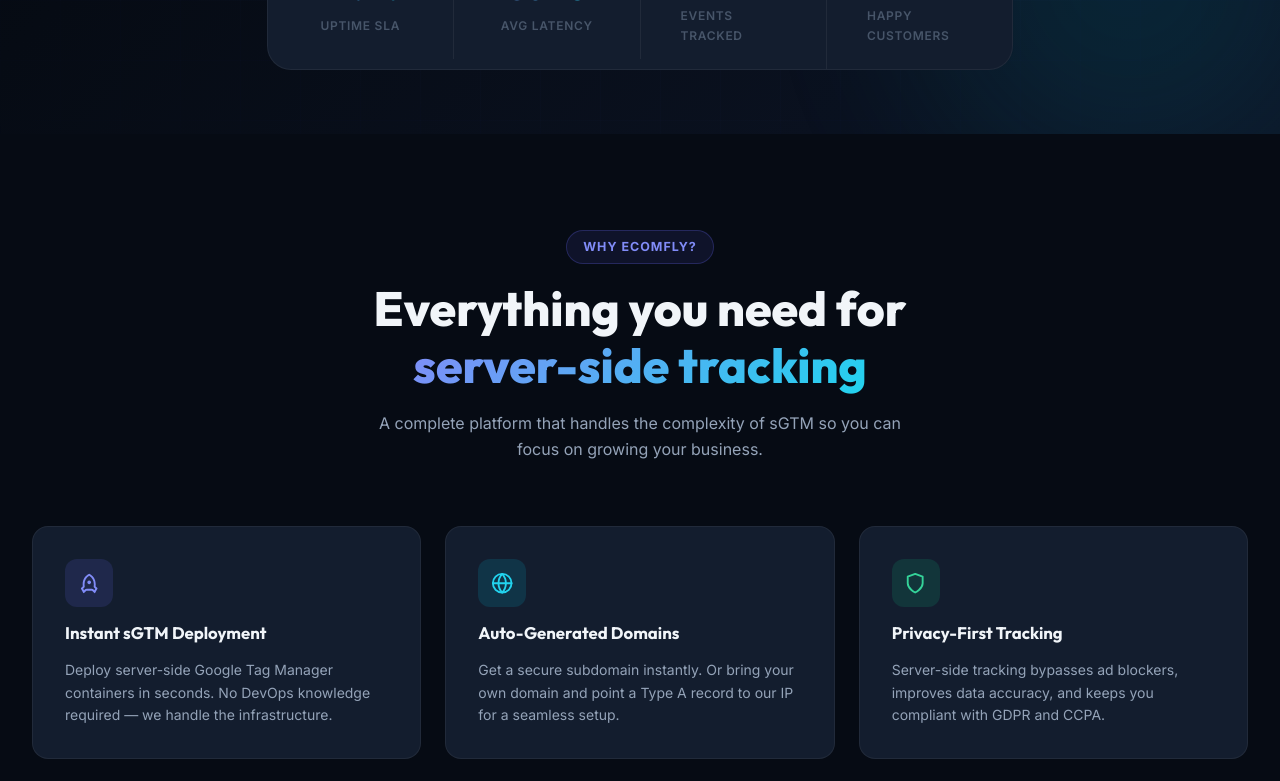
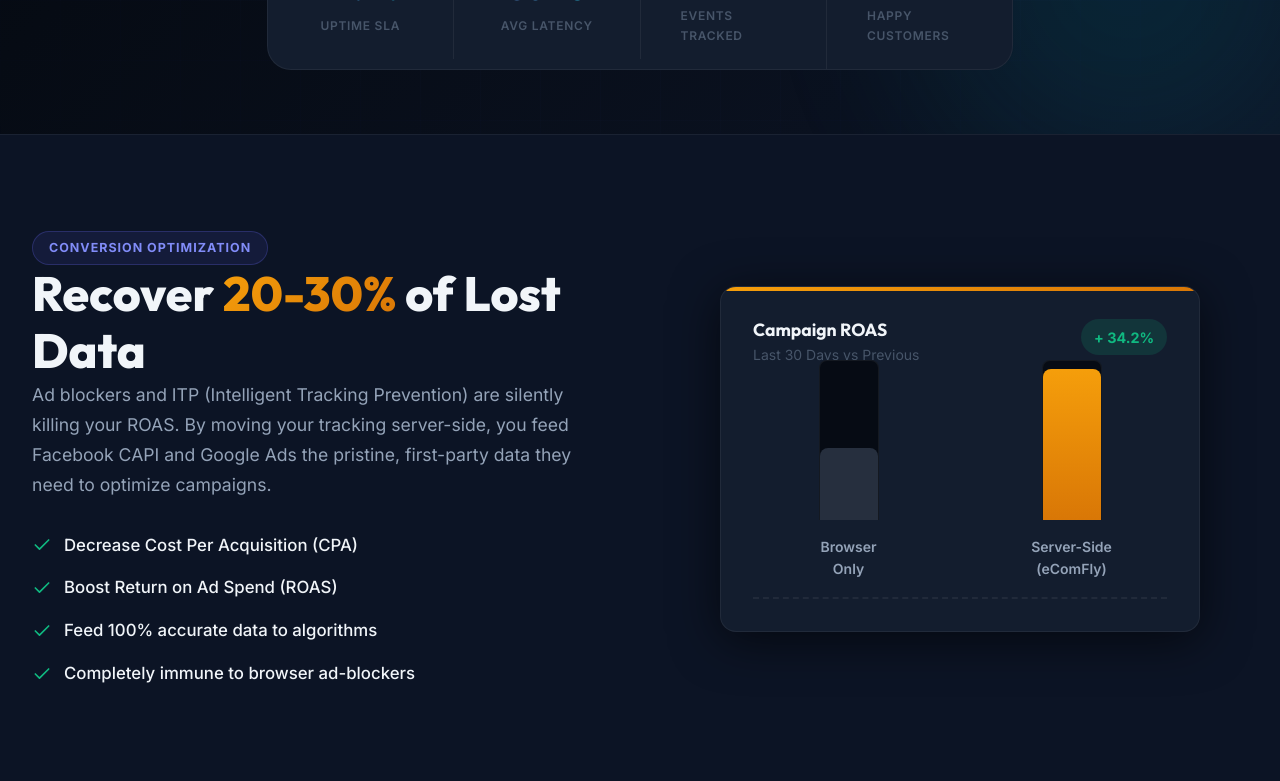
Before and after one commit to ashikwebfix/eComFly, a React (Vite) app in the folder frontend/: page / in a window 1280 px wide. Shown: the part 840-1621 px from the top of the page. Built offline with nearby package versions, Linux system fonts and the light colour scheme.

Commit message:
Add CRO section to homepage

```diff
--- a/frontend/src/pages/HomePage.css
+++ b/frontend/src/pages/HomePage.css
@@ -297,6 +297,185 @@
 .section-inner {
   max-width: 1280px;
   margin: 0 auto;
+}
+
+/* CRO Section */
+.cro-section {
+  background: var(--bg-surface);
+  border-top: 1px solid var(--border);
+  border-bottom: 1px solid var(--border);
+}
+
+.cro-container {
+  display: flex;
+  align-items: center;
+  gap: 4rem;
+}
+
+.cro-content {
+  flex: 1;
+}
+
+.tag-amber {
+  background: rgba(245, 158, 11, 0.1);
+  color: #f59e0b;
+  border-color: rgba(245, 158, 11, 0.2);
+}
+
+.gradient-text-amber {
+  background: linear-gradient(135deg, #f59e0b, #d97706);
+  -webkit-background-clip: text;
+  -webkit-text-fill-color: transparent;
+}
+
+.cro-desc {
+  font-size: 1.1rem;
+  color: var(--text-secondary);
+  line-height: 1.7;
+  margin-bottom: 2rem;
+}
+
+.cro-list {
+  list-style: none;
+  padding: 0;
+  display: flex;
+  flex-direction: column;
+  gap: 1rem;
+}
+
+.cro-list li {
+  display: flex;
+  align-items: center;
+  gap: 0.75rem;
+  font-size: 1.05rem;
+  color: var(--text-primary);
+  font-weight: 500;
+}
+
+.icon-green {
+  color: #10b981;
+  font-size: 1.25rem;
+}
+
+.cro-visual {
+  flex: 1;
+  display: flex;
+  justify-content: center;
+}
+
+.cro-card {
+  background: var(--bg-card);
+  border: 1px solid var(--border);
+  border-radius: var(--radius-lg);
+  padding: 2rem;
+  width: 100%;
+  max-width: 480px;
+  box-shadow: var(--shadow-lg);
+  position: relative;
+  overflow: hidden;
+}
+
+.cro-card::before {
+  content: '';
+  position: absolute;
+  top: 0;
+  left: 0;
+  right: 0;
+  height: 4px;
+  background: linear-gradient(90deg, #f59e0b, #d97706);
+}
+
+.cro-card-header {
+  display: flex;
+  justify-content: space-between;
+  align-items: flex-start;
+  margin-bottom: 2rem;
+}
+
+.cro-card-title {
+  font-size: 1.1rem;
+  font-weight: 700;
+  color: var(--text-primary);
+  margin-bottom: 0.25rem;
+}
+
+.cro-card-subtitle {
+  font-size: 0.875rem;
+  color: var(--text-muted);
+}
+
+.cro-badge {
+  background: rgba(16, 185, 129, 0.15);
+  color: #10b981;
+  padding: 0.4rem 0.8rem;
+  border-radius: 2rem;
+  font-weight: 700;
+  font-size: 0.9rem;
+}
+
+.cro-chart {
+  display: flex;
+  align-items: flex-end;
+  justify-content: space-around;
+  height: 200px;
+  padding-top: 2rem;
+  border-bottom: 2px dashed var(--border);
+  padding-bottom: 1rem;
+  gap: 2rem;
+}
+
+.cro-bar-group {
+  display: flex;
+  flex-direction: column;
+  align-items: center;
+  gap: 1rem;
+  flex: 1;
+}
+
+.cro-bar {
+  width: 60px;
+  height: 160px;
+  background: var(--bg-base);
+  border-radius: 8px 8px 0 0;
+  position: relative;
+  display: flex;
+  align-items: flex-end;
+  border: 1px solid var(--border);
+  border-bottom: none;
+}
+
+.cro-bar-fill {
+  width: 100%;
+  border-radius: 8px 8px 0 0;
+  animation: growUp 1.5s ease-out forwards;
+  transform-origin: bottom;
+}
+
+.cro-bar-old .cro-bar-fill {
+  background: var(--text-muted);
+  opacity: 0.5;
+}
+
+.cro-bar-new .cro-bar-fill {
+  background: linear-gradient(180deg, #f59e0b, #d97706);
+}
+
+.cro-label {
+  font-size: 0.875rem;
+  font-weight: 600;
+  color: var(--text-secondary);
+  text-align: center;
+}
+
+@keyframes growUp {
+  from { transform: scaleY(0); }
+  to { transform: scaleY(1); }
+}
+
+@media (max-width: 992px) {
+  .cro-container {
+    flex-direction: column;
+  }
 }
 
 .section-narrow {
--- a/frontend/src/pages/HomePage.jsx
+++ b/frontend/src/pages/HomePage.jsx
@@ -273,6 +273,52 @@
         </div>
       </section>
 
+      {/* CRO Section */}
+      <section id="cro" className="section cro-section">
+        <div className="section-inner">
+          <div className="cro-container">
+            <div className="cro-content">
+              <span className="section-tag tag-amber">Conversion Optimization</span>
+              <h2 className="section-title">Recover <span className="gradient-text-amber">20-30%</span> of Lost Data</h2>
+              <p className="cro-desc">
+                Ad blockers and ITP (Intelligent Tracking Prevention) are silently killing your ROAS. By moving your tracking server-side, you feed Facebook CAPI and Google Ads the pristine, first-party data they need to optimize campaigns.
+              </p>
+              <ul className="cro-list">
+                <li><FiCheck className="icon-green" /> Decrease Cost Per Acquisition (CPA)</li>
+                <li><FiCheck className="icon-green" /> Boost Return on Ad Spend (ROAS)</li>
+                <li><FiCheck className="icon-green" /> Feed 100% accurate data to algorithms</li>
+                <li><FiCheck className="icon-green" /> Completely immune to browser ad-blockers</li>
+              </ul>
+            </div>
+            <div className="cro-visual">
+              <div className="cro-card">
+                <div className="cro-card-header">
+                  <div>
+                    <h4 className="cro-card-title">Campaign ROAS</h4>
+                    <p className="cro-card-subtitle">Last 30 Days vs Previous</p>
+                  </div>
+                  <div className="cro-badge">+ 34.2%</div>
+                </div>
+                <div className="cro-chart">
+                  <div className="cro-bar-group">
+                    <div className="cro-bar cro-bar-old">
+                      <div className="cro-bar-fill" style={{ height: '45%' }}></div>
+                    </div>
+                    <span className="cro-label">Browser<br/>Only</span>
+                  </div>
+                  <div className="cro-bar-group">
+                    <div className="cro-bar cro-bar-new">
+                      <div className="cro-bar-fill" style={{ height: '95%' }}></div>
+                    </div>
+                    <span className="cro-label">Server-Side<br/>(eComFly)</span>
+                  </div>
+                </div>
+              </div>
+            </div>
+          </div>
+        </div>
+      </section>
+
       {/* Features Section */}
       <section id="features" className="section">
         <div className="section-inner">
```
